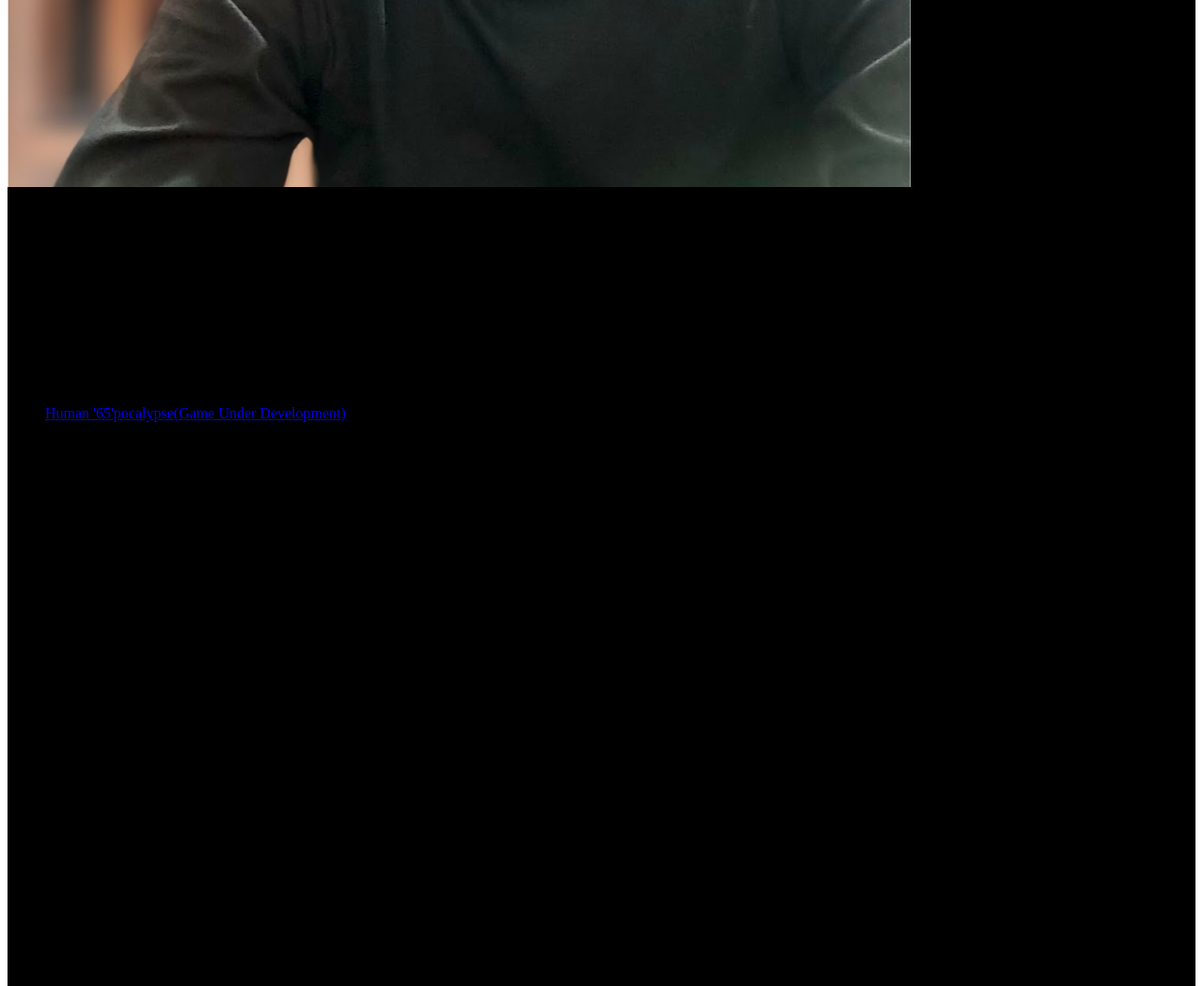
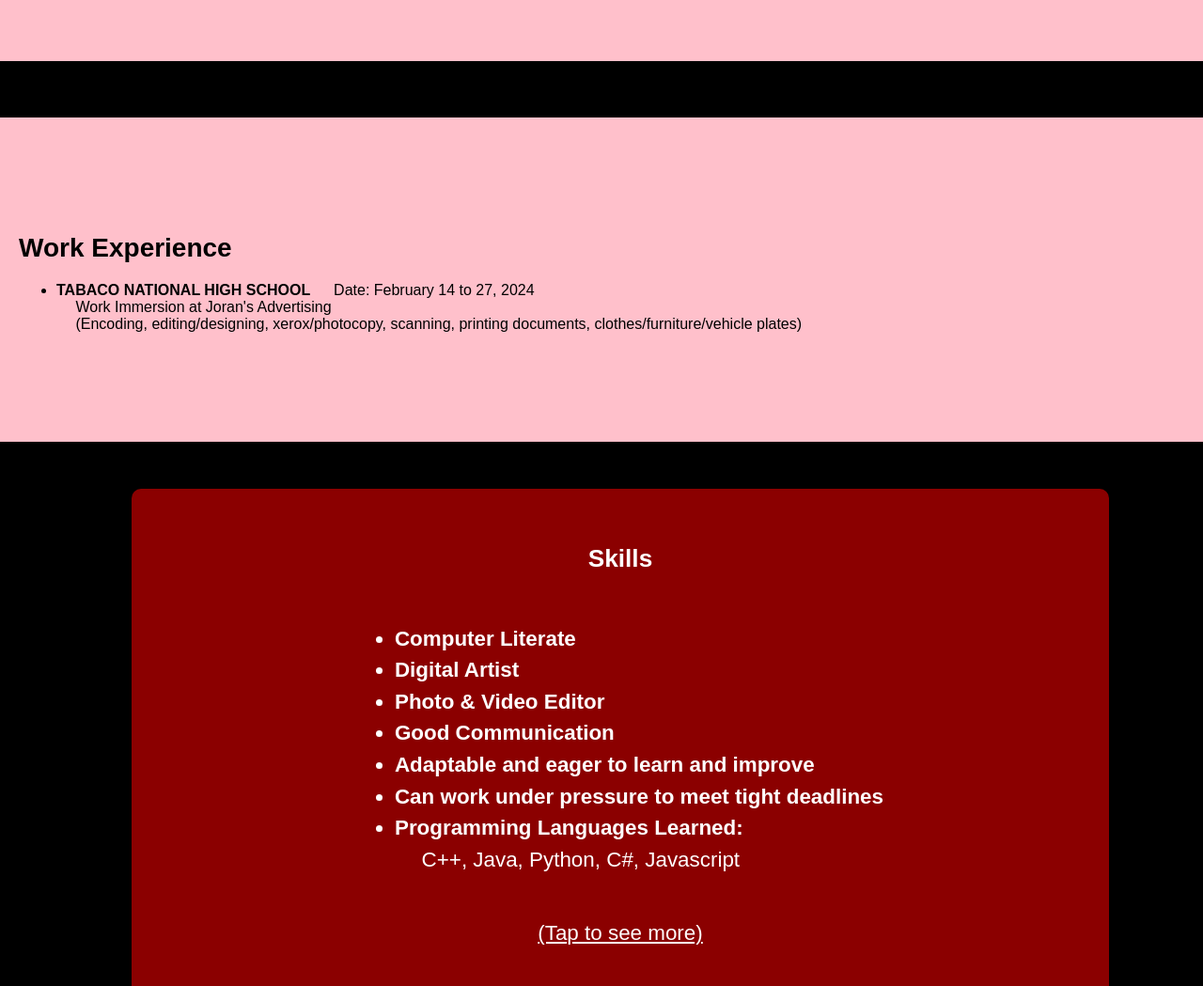
Before and after one commit to PlayerOne-bit/JovenPortfolio, a plain HTML site: page index.html in a window 1280 px wide. Shown: the part 1640-2689 px from the top of the page at 94% size. Drawn offline with Linux system fonts and the light colour scheme.

Commit message:
Update index.html

```diff
--- a/index.html
+++ b/index.html
@@ -5,8 +5,8 @@
     <meta name="viewport" content="width=device-width, initial-scale=1.0">
     <title>Joven's Website</title>
     <link rel="icon" href="LogoP1.jpg">
-    <link rel="stylesheet" href="script.css">
-    <script src="styles.js"></script>
+    <link rel="stylesheet" href="styles.css">
+    <script src="script.js"></script>
 </head>
 <body>
     <header>
```
